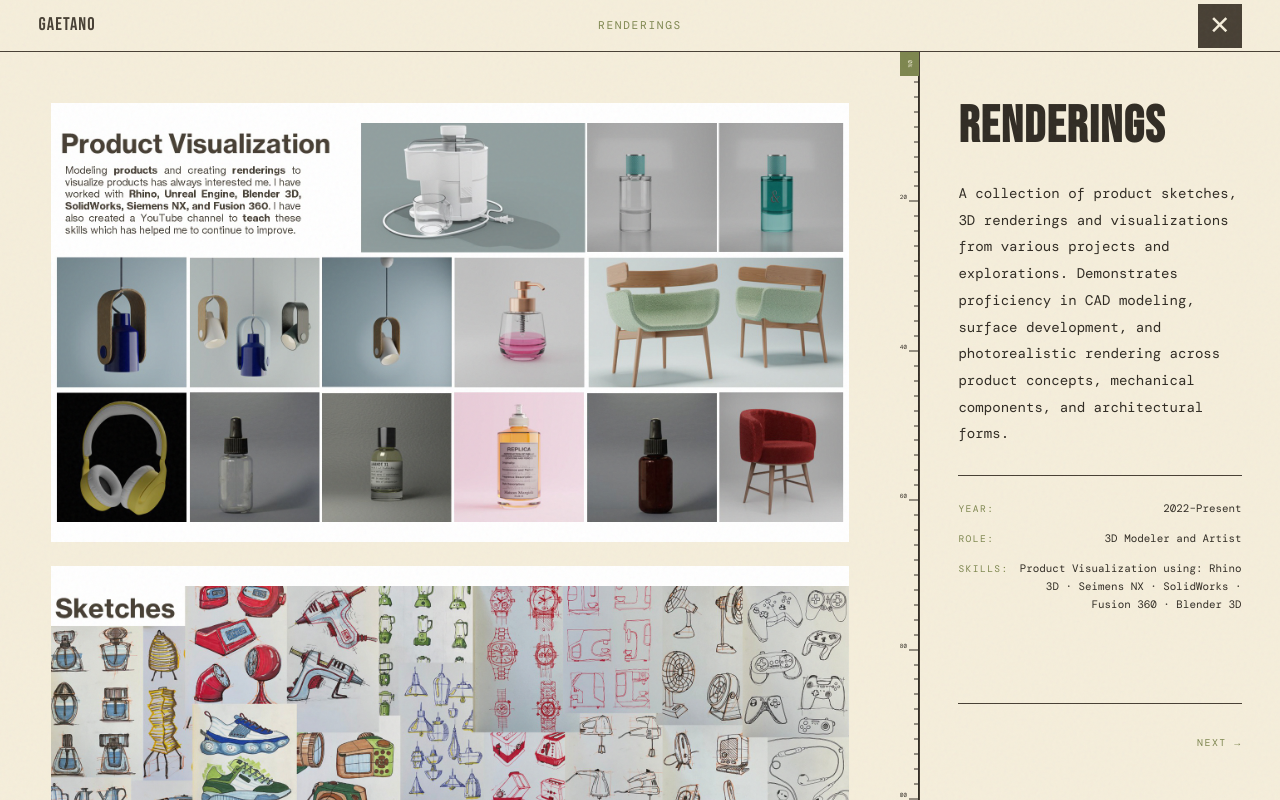
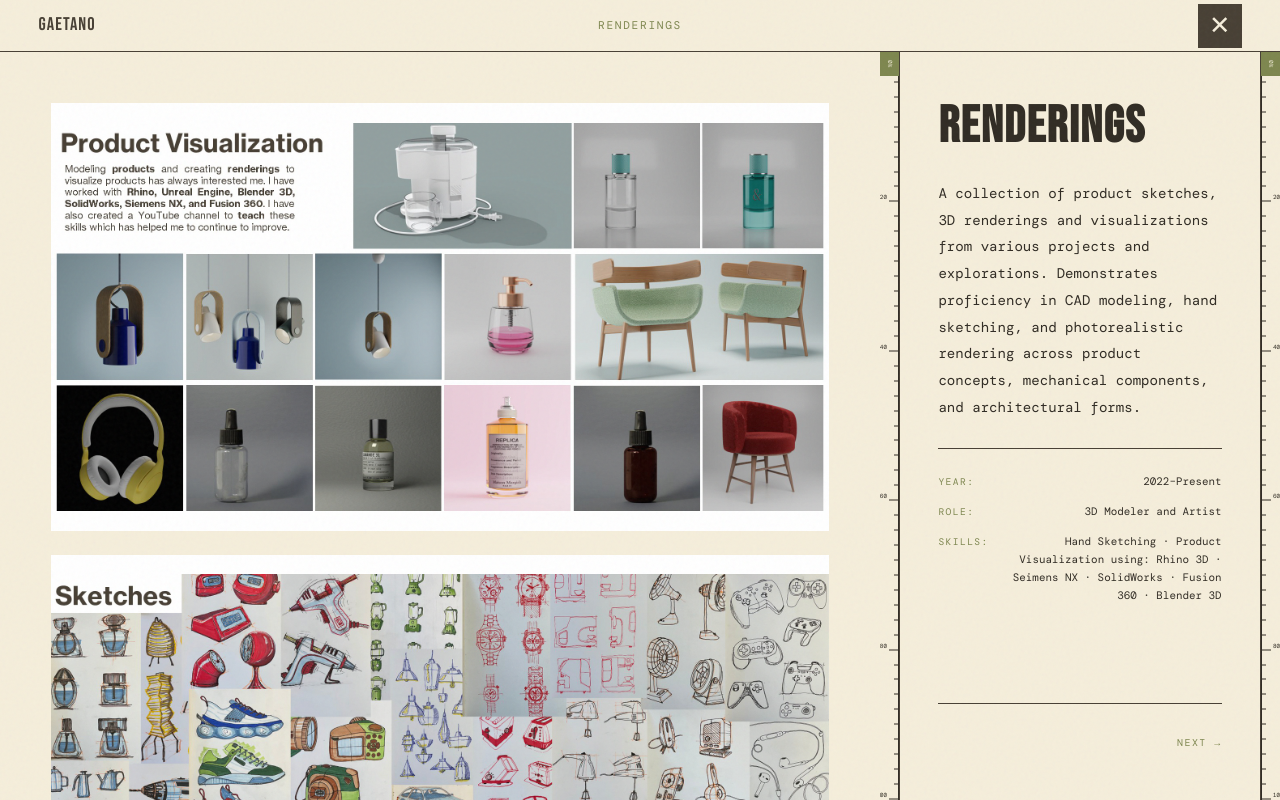
Before and after one commit to daBulldog/portfolio1, a plain HTML site: page index.html in a window 1280 px wide. Both pictures are taken after a click on the element 230 px from the left and 1196 px from the top of the page. Shown: the part 796-1596 px from the top of the page. Drawn offline with nearby package versions, Linux system fonts and the light colour scheme; a web font is replaced by a local one.

Commit message:
Add files via upload

```diff
--- a/index.html
+++ b/index.html
@@ -124,7 +124,7 @@
 
     /* ── MODAL RULER ────────────────────────────────────────────── */
     .modal-body {
-      display: grid; grid-template-columns: 1fr 20px 360px;
+      display: grid; grid-template-columns: 1fr 20px 360px 20px;
       height: calc(100vh - var(--nav-h)); overflow: hidden;
     }
     #modal-ruler {
@@ -163,6 +163,41 @@
       z-index: 1;
     }
     #modal-ruler-block:active { cursor: grabbing; }
+    #modal-info-ruler {
+      position: relative;
+      height: 100%;
+      overflow: hidden;
+      border-left: 1px solid var(--border);
+      background: var(--bg);
+    }
+    #modal-info-ruler canvas {
+      position: absolute;
+      top: 0; left: 0;
+      width: 100%;
+      height: 100%;
+      pointer-events: none;
+    }
+    #modal-info-ruler-block {
+      position: absolute;
+      left: 0; right: 0;
+      background: var(--muted);
+      color: var(--bg);
+      font-family: 'DM Mono', monospace;
+      font-size: 6px;
+      letter-spacing: 0.04em;
+      display: flex;
+      align-items: center;
+      justify-content: center;
+      writing-mode: vertical-rl;
+      white-space: nowrap;
+      cursor: grab;
+      transition: top 0.05s linear;
+      padding: 3px 0;
+      min-height: 24px;
+      user-select: none;
+      z-index: 1;
+    }
+    #modal-info-ruler-block:active { cursor: grabbing; }
     /* ── END RULER ──────────────────────────────────────────────── */
 
     /* ── LIGHTBOX ───────────────────────────────────────────────── */
@@ -534,6 +569,7 @@
 
     }
     .modal-images::-webkit-scrollbar { display: none; }
+    .modal-info::-webkit-scrollbar { display: none; }
     .modal-img-block { width: 100%; flex-shrink: 0; overflow: hidden; background: #fff; }
     .modal-img-block.main  { aspect-ratio: 2/1.2; }
     .modal-img-block.extra { aspect-ratio: 2/1.1; }
@@ -541,7 +577,7 @@
     .modal-img-block .ph  { width: 100%; height: 100%; display: block; }
     .modal-info {
       padding: clamp(2rem, 4vw, 4rem) clamp(1.5rem, 3vw, 2.5rem);
-      display: flex; flex-direction: column; gap: 1.75rem; overflow: hidden;
+      display: flex; flex-direction: column; gap: 1.75rem; overflow-y: auto; scrollbar-width: none;
     }
     .modal-project-title { font-family: var(--font-display); font-size: clamp(2.5rem, 4vw, 4rem); letter-spacing: 0.03em; line-height: 0.95; }
     .modal-tag { font-family: var(--font-mono); font-size: 0.62rem; letter-spacing: 0.18em; text-transform: uppercase; color: var(--muted); }
@@ -677,6 +713,7 @@
       #modal { overflow-y: auto; scrollbar-width: none; }
       #modal::-webkit-scrollbar { display: none; }
       #modal-ruler { display: none; }
+      #modal-info-ruler { display: none; }
       .modal-images { height: auto; overflow: visible; border-right: none; border-bottom: 1px solid var(--border); }
       .modal-info { overflow: visible; }
     }
@@ -822,7 +859,7 @@
         <canvas id="modal-ruler-canvas"></canvas>
         <div id="modal-ruler-block">0.0 cm</div>
       </div>
-      <div class="modal-info">
+      <div class="modal-info" id="modal-info">
         <div>
 
           <h2 class="modal-project-title" id="modal-title"></h2>
@@ -833,6 +870,10 @@
           <button class="modal-nav-btn" id="modal-prev">← Prev</button>
           <button class="modal-nav-btn" id="modal-next">Next →</button>
         </div>
+      </div>
+      <div id="modal-info-ruler">
+        <canvas id="modal-info-ruler-canvas"></canvas>
+        <div id="modal-info-ruler-block">0%</div>
       </div>
     </div>
   </div>
@@ -937,10 +978,10 @@ Proficient in CAD, 3D modeling, rapid prototyping, and electronics, I also contr
       <!-- PROJECT 9 — Renderings -->
       <div class="portfolio-item reveal"
            data-title="Renderings"
-           data-tag="Product Visualization using: Rhino 3D · Seimens NX · SolidWorks · Fusion 360 · Blender 3D"
+           data-tag="Hand Sketching · Product Visualization using: Rhino 3D · Seimens NX · SolidWorks · Fusion 360 · Blender 3D"
            data-year="2022–Present"
            data-role="3D Modeler and Artist"
-           data-desc="A collection of product sketches, 3D renderings and visualizations from various projects and explorations. Demonstrates proficiency in CAD modeling, surface development, and photorealistic rendering across product concepts, mechanical components, and architectural forms."
+           data-desc="A collection of product sketches, 3D renderings and visualizations from various projects and explorations. Demonstrates proficiency in CAD modeling, hand sketching, and photorealistic rendering across product concepts, mechanical components, and architectural forms."
            data-color="#BDB7AF"
            data-images="Slide34.JPG,Slide43.jpg,Slide35.JPG">
         <div class="thumb">
@@ -1491,6 +1532,7 @@ Open to relocation worldwide.<br><br></p>
       if (next >= 0 && next < allItems.length) {
         openModal(allItems[next], next);
         document.getElementById('modal').scrollTop = 0;
+        document.getElementById('modal-info').scrollTop = 0;
       }
     }
 
@@ -2236,6 +2278,12 @@ Open to relocation worldwide.<br><br></p>
       const modalImages  = document.getElementById('modal-images');
 
       let modalRuler = null;
+      let infoRuler  = null;
+
+      const modalInfoEl       = document.getElementById('modal-info');
+      const modalInfoRulerEl  = document.getElementById('modal-info-ruler');
+      const modalInfoCanvas   = document.getElementById('modal-info-ruler-canvas');
+      const modalInfoBlock    = document.getElementById('modal-info-ruler-block');
 
       function initModalRuler() {
         if (modalRuler) return;
@@ -2254,6 +2302,24 @@ Open to relocation worldwide.<br><br></p>
         modalImages.addEventListener('scroll', modalRuler.update, { passive: true });
       }
 
+      function initInfoRuler() {
+        if (infoRuler) return;
+        if (!modalInfoEl || !modalInfoRulerEl) return;
+        infoRuler = setupRuler({
+          canvas:       modalInfoCanvas,
+          block:        modalInfoBlock,
+          rulerEl:      modalInfoRulerEl,
+          getScrollPx:  () => modalInfoEl.scrollTop,
+          getScrollMax: () => modalInfoEl.scrollHeight - modalInfoEl.clientHeight,
+          setScroll:    frac => {
+            const max = modalInfoEl.scrollHeight - modalInfoEl.clientHeight;
+            modalInfoEl.scrollTop = frac * max;
+          },
+          side: 'left'
+        });
+        modalInfoEl.addEventListener('scroll', infoRuler.update, { passive: true });
+      }
+
       // Init/redraw when modal opens
       if (modalEl) {
         new MutationObserver(() => {
@@ -2262,6 +2328,9 @@ Open to relocation worldwide.<br><br></p>
               initModalRuler();
               modalRuler.resize();
               modalRuler.update();
+              initInfoRuler();
+              infoRuler.resize();
+              infoRuler.update();
             }, 80);
           }
         }).observe(modalEl, { attributes: true, attributeFilter: ['class'] });
@@ -2269,8 +2338,9 @@ Open to relocation worldwide.<br><br></p>
 
       window.addEventListener('resize', () => {
         page.resize(); page.update();
-        if (modalRuler && modalEl && modalEl.classList.contains('open')) {
-          modalRuler.resize(); modalRuler.update();
+        if (modalEl && modalEl.classList.contains('open')) {
+          if (modalRuler) { modalRuler.resize(); modalRuler.update(); }
+          if (infoRuler)  { infoRuler.resize();  infoRuler.update();  }
         }
       });
 
@@ -2280,7 +2350,10 @@ Open to relocation worldwide.<br><br></p>
         darkToggle.addEventListener('click', () => {
           requestAnimationFrame(() => {
             page.resize();
-            if (modalRuler && modalEl && modalEl.classList.contains('open')) modalRuler.resize();
+            if (modalEl && modalEl.classList.contains('open')) {
+              if (modalRuler) modalRuler.resize();
+              if (infoRuler)  infoRuler.resize();
+            }
           });
         });
       }
```
